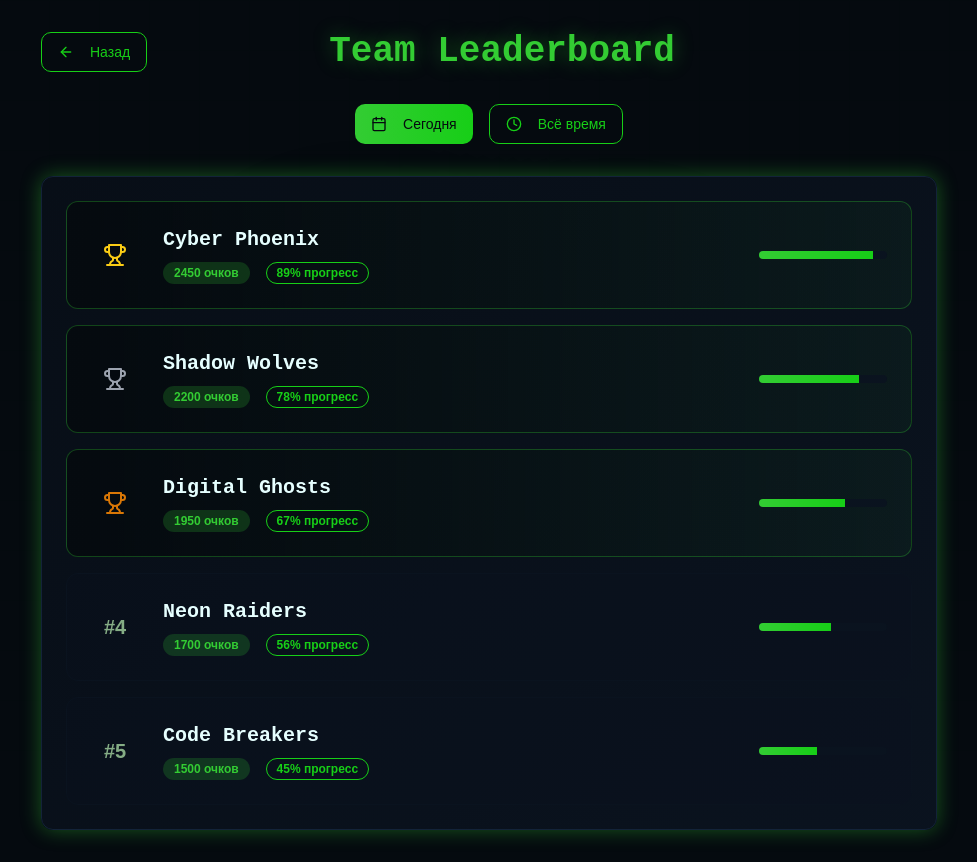
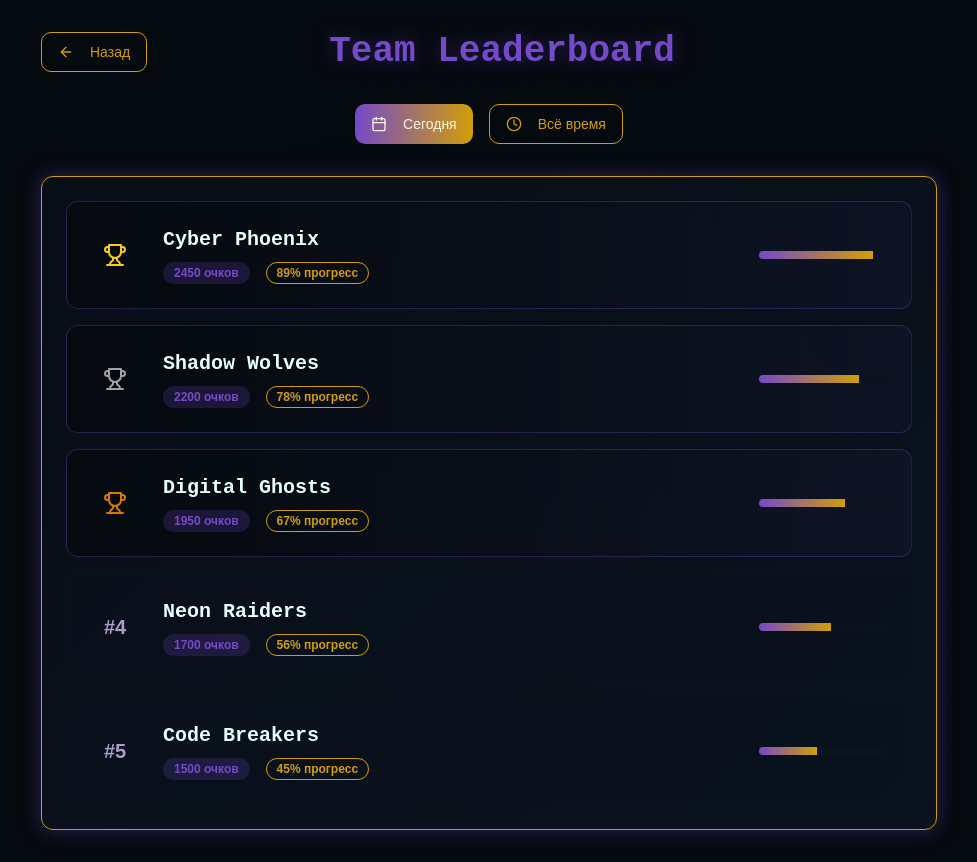
Before and after one commit to karions1/anti-facity-ops, a React (Vite) app: page /leaderboard in a window 1280 px wide. Shown: the whole page, without its empty margins (151-1128 px from the left). Built offline with nearby package versions, Linux system fonts and the light colour scheme.

Commit message:
Update interface colors
Set border color to #d0a701 and text/button color to #7343ca.

```diff
--- a/src/index.css
+++ b/src/index.css
@@ -18,28 +18,28 @@
     --popover: 215 50% 6%;
     --popover-foreground: 180 100% 95%;
 
-    /* Dark green primary */
-    --primary: 120 60% 50%;
-    --primary-foreground: 210 50% 4%;
+    /* Purple primary */
+    --primary: 260 55% 54%;
+    --primary-foreground: 45 95% 95%;
 
-    /* Light green secondary */
-    --secondary: 140 50% 60%;
-    --secondary-foreground: 210 50% 4%;
+    /* Gold secondary */
+    --secondary: 45 95% 42%;
+    --secondary-foreground: 260 55% 10%;
 
     --muted: 215 50% 8%;
-    --muted-foreground: 120 20% 60%;
+    --muted-foreground: 260 30% 70%;
 
-    /* Matrix green accent */
-    --accent: 120 80% 45%;
-    --accent-foreground: 210 50% 4%;
+    /* Gold accent */
+    --accent: 45 95% 42%;
+    --accent-foreground: 260 55% 10%;
 
     /* Red for alerts */
     --destructive: 0 100% 60%;
     --destructive-foreground: 180 100% 95%;
 
-    --border: 215 50% 15%;
+    --border: 45 95% 42%;
     --input: 215 50% 8%;
-    --ring: 120 60% 50%;
+    --ring: 45 95% 42%;
 
     --radius: 0.75rem;
 
@@ -51,14 +51,14 @@
     --dark-border: 215 50% 15%;
 
     /* Gradients */
-    --gradient-primary: linear-gradient(135deg, hsl(120 60% 50%), hsl(140 50% 60%));
-    --gradient-secondary: linear-gradient(135deg, hsl(140 50% 60%), hsl(120 60% 50%));
-    --gradient-cyber: linear-gradient(45deg, hsl(120 60% 50% / 0.1), hsl(140 50% 60% / 0.1));
-    --gradient-dashboard: linear-gradient(135deg, hsl(120 60% 50%), hsl(140 50% 60%));
+    --gradient-primary: linear-gradient(135deg, hsl(260 55% 54%), hsl(45 95% 42%));
+    --gradient-secondary: linear-gradient(135deg, hsl(45 95% 42%), hsl(260 55% 54%));
+    --gradient-cyber: linear-gradient(45deg, hsl(260 55% 54% / 0.1), hsl(45 95% 42% / 0.1));
+    --gradient-dashboard: linear-gradient(135deg, hsl(260 55% 54%), hsl(45 95% 42%));
 
     /* Shadows and glows */
-    --glow-green: 0 0 20px hsl(120 60% 50% / 0.4);
-    --glow-terminal: 0 0 20px hsl(140 50% 60% / 0.4);
+    --glow-purple: 0 0 20px hsl(260 55% 54% / 0.4);
+    --glow-gold: 0 0 20px hsl(45 95% 42% / 0.4);
 
     /* Animations */
     --transition-fast: all 0.2s cubic-bezier(0.4, 0, 0.2, 1);
@@ -93,36 +93,36 @@
     --popover: 215 50% 6%;
     --popover-foreground: 180 100% 95%;
 
-    /* Dark green primary */
-    --primary: 120 60% 50%;
-    --primary-foreground: 210 50% 4%;
+    /* Purple primary */
+    --primary: 260 55% 54%;
+    --primary-foreground: 45 95% 95%;
 
-    /* Light green secondary */
-    --secondary: 140 50% 60%;
-    --secondary-foreground: 210 50% 4%;
+    /* Gold secondary */
+    --secondary: 45 95% 42%;
+    --secondary-foreground: 260 55% 10%;
 
     --muted: 215 50% 8%;
-    --muted-foreground: 120 20% 60%;
+    --muted-foreground: 260 30% 70%;
 
-    /* Matrix green accent */
-    --accent: 120 80% 45%;
-    --accent-foreground: 210 50% 4%;
+    /* Gold accent */
+    --accent: 45 95% 42%;
+    --accent-foreground: 260 55% 10%;
 
     --destructive: 0 100% 60%;
     --destructive-foreground: 180 100% 95%;
 
-    --border: 215 50% 15%;
+    --border: 45 95% 42%;
     --input: 215 50% 8%;
-    --ring: 120 60% 50%;
+    --ring: 45 95% 42%;
 
     --sidebar-background: 210 50% 4%;
     --sidebar-foreground: 180 100% 95%;
-    --sidebar-primary: 120 60% 50%;
-    --sidebar-primary-foreground: 210 50% 4%;
+    --sidebar-primary: 260 55% 54%;
+    --sidebar-primary-foreground: 45 95% 95%;
     --sidebar-accent: 215 50% 8%;
     --sidebar-accent-foreground: 180 100% 95%;
-    --sidebar-border: 215 50% 15%;
-    --sidebar-ring: 120 60% 50%;
+    --sidebar-border: 45 95% 42%;
+    --sidebar-ring: 45 95% 42%;
   }
 }
 
@@ -146,24 +146,24 @@
   .cyber-panel {
     @apply bg-card border border-border rounded-lg p-6;
     background: linear-gradient(135deg, hsl(var(--card)), hsl(var(--muted)));
-    box-shadow: var(--glow-green);
+    box-shadow: var(--glow-purple);
   }
 
   .neon-button {
     @apply px-6 py-3 rounded-lg font-medium transition-all duration-300;
     background: var(--gradient-primary);
     color: hsl(var(--primary-foreground));
-    box-shadow: var(--glow-green);
+    box-shadow: var(--glow-purple);
   }
 
   .neon-button:hover {
     transform: translateY(-2px);
-    box-shadow: var(--glow-green), 0 4px 20px hsl(120 60% 50% / 0.3);
+    box-shadow: var(--glow-purple), 0 4px 20px hsl(260 55% 54% / 0.3);
   }
 
   .neon-text {
     color: hsl(var(--primary));
-    text-shadow: var(--glow-green);
+    text-shadow: var(--glow-purple);
   }
 
   .hud-element {
@@ -179,7 +179,7 @@
   .cyber-input:focus {
     outline: none;
     border-color: hsl(var(--primary));
-    box-shadow: var(--glow-green);
+    box-shadow: var(--glow-gold);
   }
 
   .glow-effect {
```
